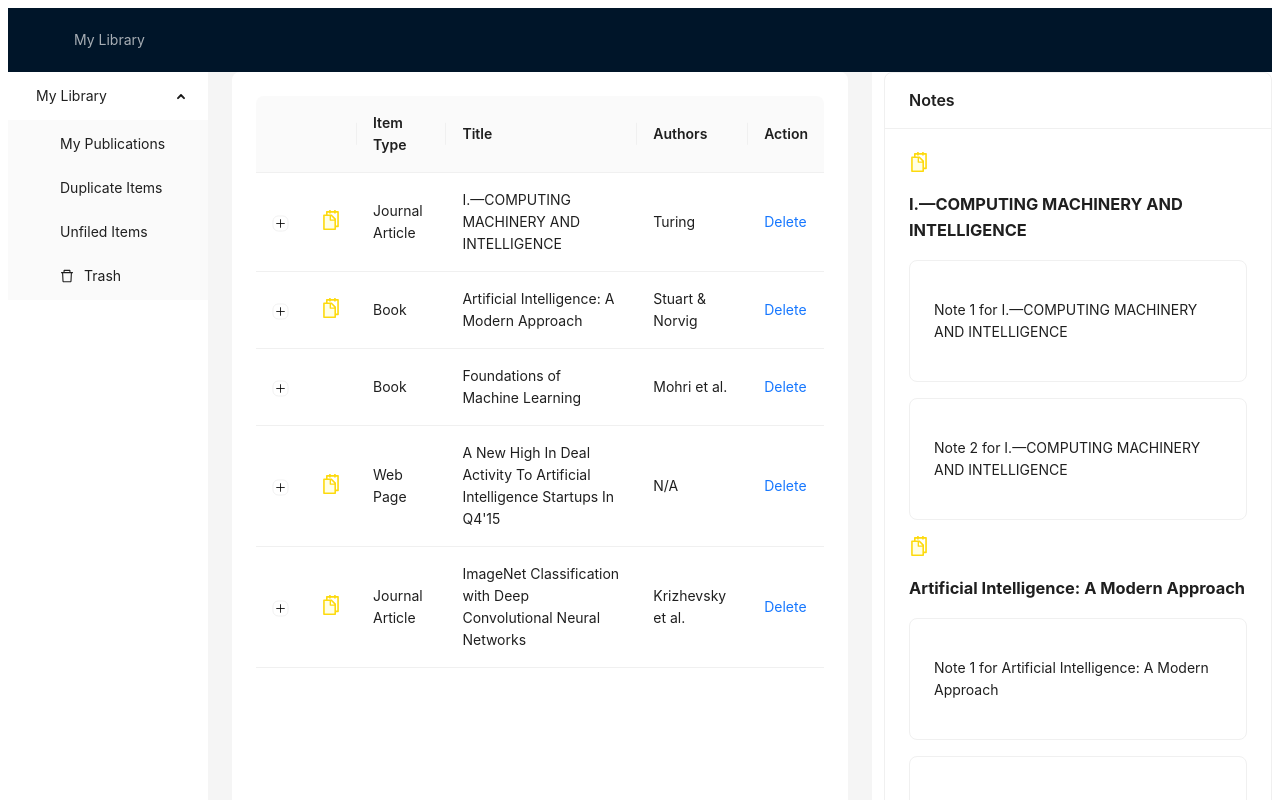
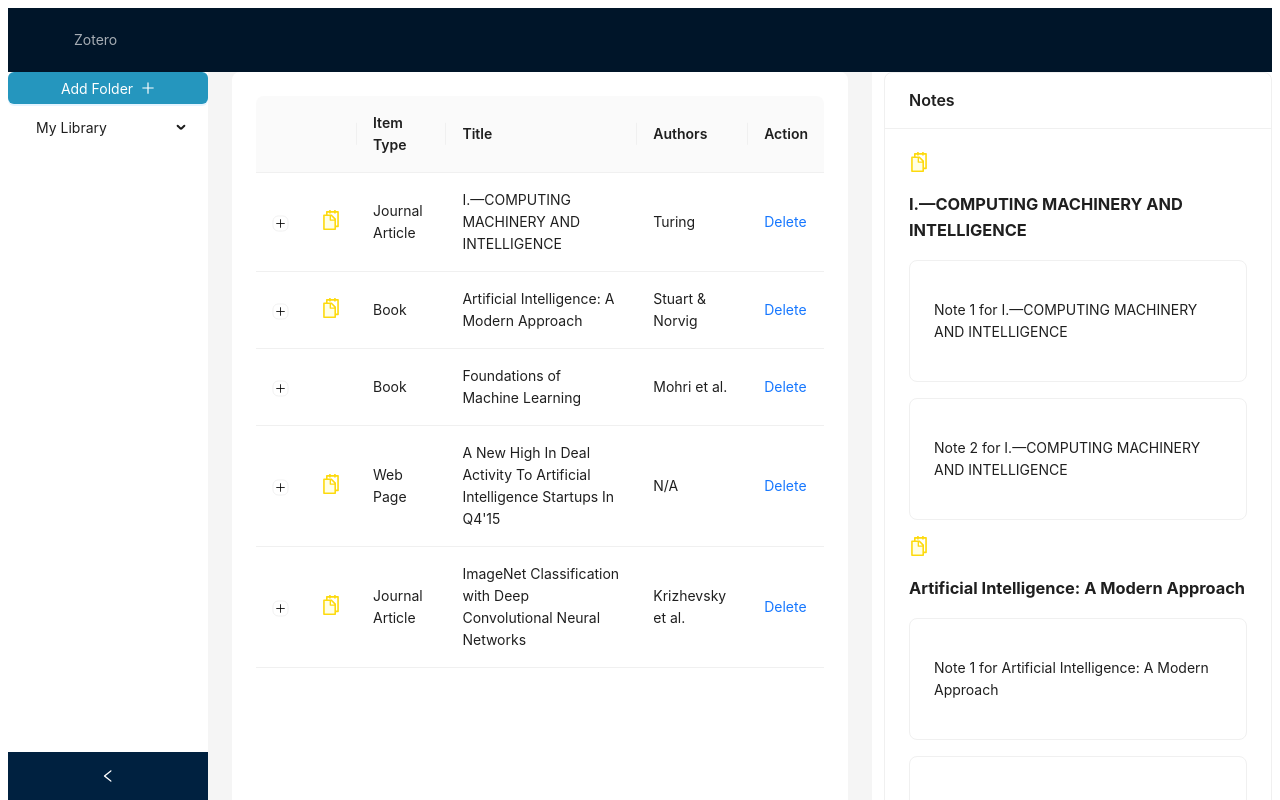
Before and after one commit to elizabethshiu/hci-project, a React (Vite) app: page / in a window 1280 px wide. Shown: the top 800 px of the page. Built offline with nearby package versions, Linux system fonts and the light colour scheme.

Commit message:
Update App.jsx
Allows for creation of new folders in left side bar

```diff
--- a/src/App.jsx
+++ b/src/App.jsx
@@ -1,6 +1,6 @@
 import React, { useState, useEffect } from 'react';
-import { DeleteOutlined, PlusOutlined, DownOutlined } from '@ant-design/icons';
-import { Tabs, Layout, Menu, theme, Table, Card, Button, Tooltip, Tag} from 'antd';
+import { DeleteOutlined, PlusOutlined } from '@ant-design/icons';
+import { Modal, Form, Input, Tabs, Layout, Menu, theme, Table, Card, Button, Tooltip, Tag} from 'antd';
 import './app.css'; // Import CSS file
 import {
   SnippetsTwoTone
@@ -8,40 +8,54 @@ import {
 
 const { Header, Content, Sider } = Layout;
 
+let activeKey = 0;
+let count = 1;
+let folderName = "";
+
 const navBarItems = [
   {
-    label: "My Library",
-    key: "library",
-  }
+    label: "Zotero",
+    key: "zotero",
+  },
 ];
 
 const leftSidebarItems = [
   {
     label: "My Library",
-    key: "library",
+    key: "0",
     children: [
       {
+        label: "Add Folder",
+        key: "0addFolder",
+        icon: <PlusOutlined />,
+        onClick: () => {
+          console.log(leftSidebarItems[0].children);
+        }
+      },
+      {
         label: "My Publications",
-        key: "publications"
+        key: "0publications"
       },
       {
         label: "Duplicate Items",
-        key: "duplicates"
+        key: "0duplicates"
       },
       {
         label: "Unfiled Items",
-        key: "unfiled"
+        key: "0unfiled"
       },
       {
         label: "Trash",
-        key: "trash",
+        key: "0trash",
         icon: <DeleteOutlined />,
         onClick: () => {
           console.log('clicked library')
         }
       }
     ],
-
+    onClick: () => {
+      activeKey = leftSidebarItems[0].key;
+    }
   }
 ];
 
@@ -291,10 +305,15 @@ const sourceData = [
 ];
 
 const App = () => {
+
+  const [modalAddFolder, setModalAddFolder] = useState(false);
+  const [folderForm] = Form.useForm();
+
   const {
     token: { colorBgContainer, borderRadiusLG },
   } = theme.useToken();
 
+  const [leftNavBar, setLeftNavBar] = useState(leftSidebarItems);
 
   const [selectedSource, setSelectedSource] = useState(null);
 
@@ -343,11 +362,100 @@ const App = () => {
 
       <Layout>
         <Sider
+          collapsible= "true"
+          collapsedWidth={115}
           width={200}
           style={{
             background: colorBgContainer,
           }}
         >
+          <Button
+            block="true"
+            type="primary"
+            style={{ backgroundColor: '#2596be' }}
+            onClick={() => setModalAddFolder(true)}
+            >
+            Add Folder <PlusOutlined/>
+          </Button>
+          <Modal
+            title="Add Folder"
+            centered = "true"
+            open={modalAddFolder}
+            onCancel={() => {
+              folderForm.resetFields();
+              setModalAddFolder(false);
+            }}
+            footer={[]}
+          >
+            <Form
+            form={folderForm}
+              onFinish={() => {
+                let keyVal = count;
+                folderName = folderForm.getFieldValue("folderName");
+                folderForm.resetFields();
+                setModalAddFolder(false);
+                leftSidebarItems.push({
+                  label: folderName,
+                  key: count,
+                  children: [
+                    {
+                      label: "Add Folder",
+                      key: count + "addFolder",
+                      icon: <PlusOutlined />,
+                      onClick: () => {
+                        console.log('clicked library')
+                      }
+                    },
+                    {
+                      label: "My Publications",
+                      key:  count + "publications"
+                    },
+                    {
+                      label: "Duplicate Items",
+                      key: count +"duplicates"
+                    },
+                    {
+                      label: "Unfiled Items",
+                      key: count + "unfiled"
+                    },
+                    {
+                      label: "Trash",
+                      key: count + "trash",
+                      icon: <DeleteOutlined />,
+                      onClick: () => {
+                        console.log('clicked library')
+                      }
+                    }
+                  ],
+                  onClick: () => {
+                    activeKey = keyVal;
+                  }
+                })
+                count++;
+                let temp = leftSidebarItems.slice();
+                setLeftNavBar(temp);
+              }}
+            >
+              <Form.Item
+                name = "folderName"
+                rules={[
+                  {
+                    required: true,
+                    message: 'Please input a Folder Name!',
+                  },
+                ]}
+              >
+               <Input placeholder='Enter a Folder Name'></Input>
+              </Form.Item>
+              <Form.Item
+                name="submitFolderName"
+              >
+                <Button key="submit" type="primary"  htmlType="submit">
+                  Submit
+                </Button>
+              </Form.Item>
+            </Form>
+          </Modal>
           <Menu
             mode="inline"
             defaultSelectedKeys={['1']}
@@ -356,7 +464,7 @@ const App = () => {
               height: '100%',
               borderRight: 0,
             }}
-            items={leftSidebarItems}
+            items={leftNavBar}
           />
         </Sider>
         <Layout
```
